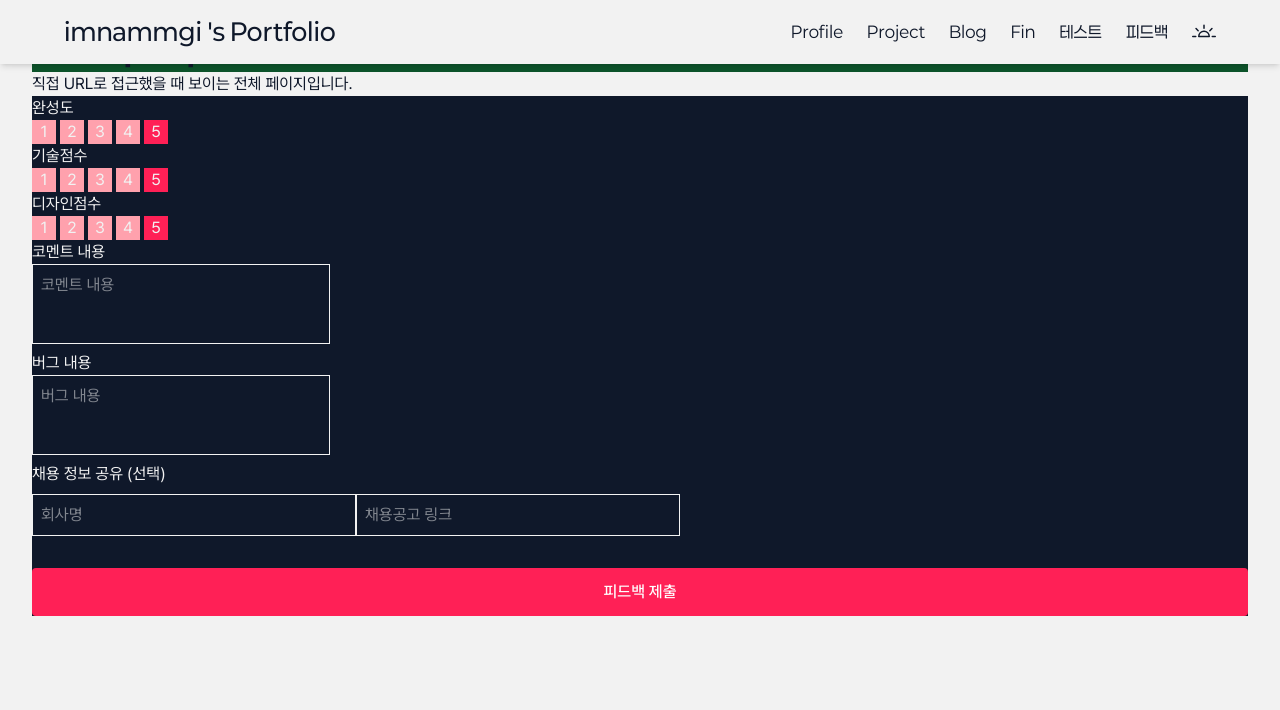
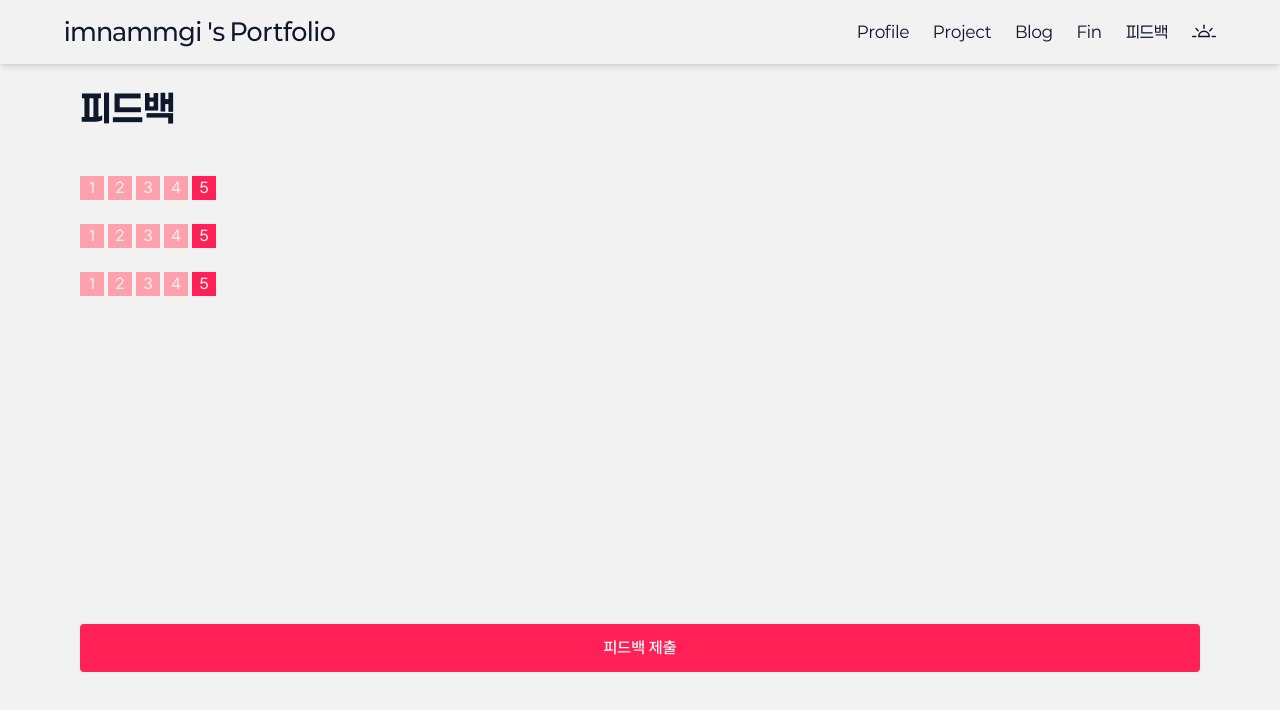
Before and after one commit to namgi2386/portfolio-site, a Next.js app in the folder portfolio-project/: page /feedback in a window 1280 px wide. Shown: the top 710 px of the page. Built offline with nearby package versions, Linux system fonts and the light colour scheme.

Commit message:
Design: 피드백 배경색수정

```diff
--- a/portfolio-project/src/shared/ui/Topbar.tsx
+++ b/portfolio-project/src/shared/ui/Topbar.tsx
@@ -23,9 +23,6 @@ export default function Topbar() {
           <Link href="/#final-section" className={ColorStyle}>
             Fin
           </Link>
-          <Link href="/test" className={ColorStyle}>
-            테스트
-          </Link>
           <Link href="/feedback" className={ColorStyle}>
             피드백
           </Link>
--- a/portfolio-project/src/shared/ui/feedback/FeedbackContent.tsx
+++ b/portfolio-project/src/shared/ui/feedback/FeedbackContent.tsx
@@ -27,14 +27,13 @@ export default function FeedbackContent({ isModal = false }: FeedbackContentProp
   if (isModal) {
     return (
       <div className="fixed inset-0 bg-black/50 flex items-center justify-center z-50" onClick={() => router.back()}>
-        <div className="bg-white p-8 rounded-lg max-w-md w-full" onClick={(e) => e.stopPropagation()}>
+        <div className="bg-foreground p-8 rounded-lg max-w-4xl w-full" onClick={(e) => e.stopPropagation()}>
           <div className="flex justify-between items-start mb-4">
-            <h2 className="text-2xl font-bold text-background">피드백</h2>
-            <button onClick={handleClose} className="text-rose-500 cursor-pointer text-xl font-bold">
+            <h2 className="text-background font-paperlogy">피드백</h2>
+            <button onClick={handleClose} className="text-background cursor-pointer text-xl ">
               ✕
             </button>
           </div>
-          <p className="text-background">여기는 모달로 열린 피드백입니다!</p>
           <FeedbackForm />
         </div>
       </div>
@@ -42,14 +41,8 @@ export default function FeedbackContent({ isModal = false }: FeedbackContentProp
   }
 
   return (
-    <main className="min-h-screen p-8">
-      <div className="flex justify-start items-center bg-green-900 gap-10">
-        <button onClick={handleClose} className="text-rose-500 text-4xl cursor-pointer">
-          ✕
-        </button>
-        <h2 className="text-4xl font-bold">피드백</h2>
-      </div>
-      <p className="">직접 URL로 접근했을 때 보이는 전체 페이지입니다.</p>
+    <main className="min-h-screen w-full max-w-6xl mx-auto px-4 py-16">
+      <h2 className="text-4xl font-bold font-paperlogy my-6">피드백</h2>
       <FeedbackForm />
     </main>
   );
--- a/portfolio-project/src/shared/ui/feedback/FeedbackForm.tsx
+++ b/portfolio-project/src/shared/ui/feedback/FeedbackForm.tsx
@@ -56,7 +56,7 @@ export default function FeedbackForm() {
 
   return (
     <>
-      <div className="bg-foreground">
+      <div>
         <div>
           <div className="text-background">완성도</div>
           <div className="space-x-1">
```
